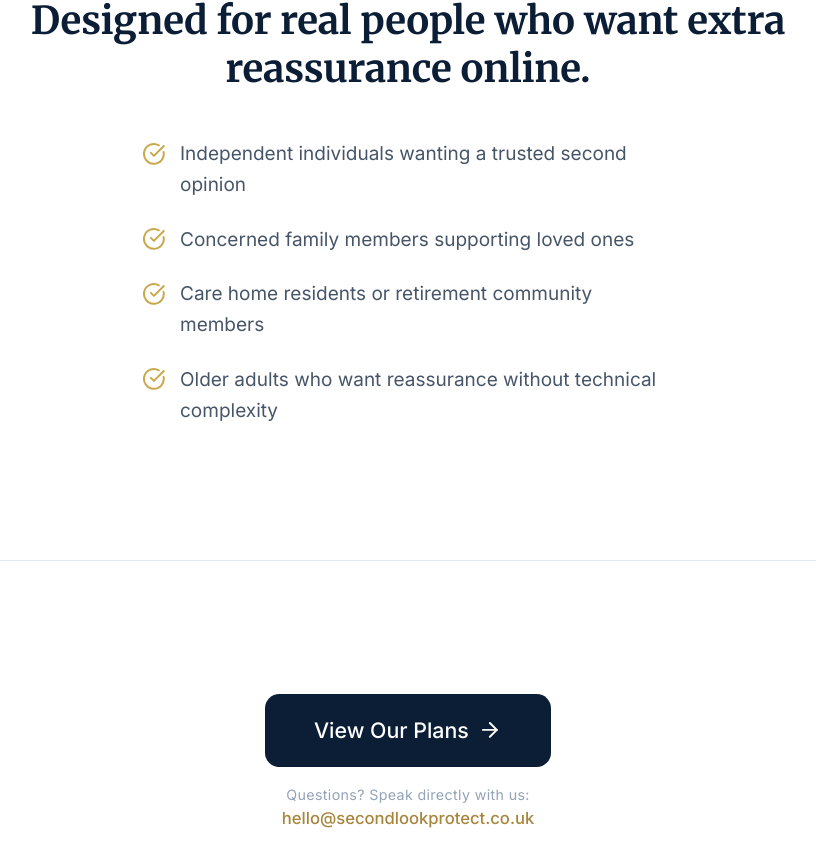
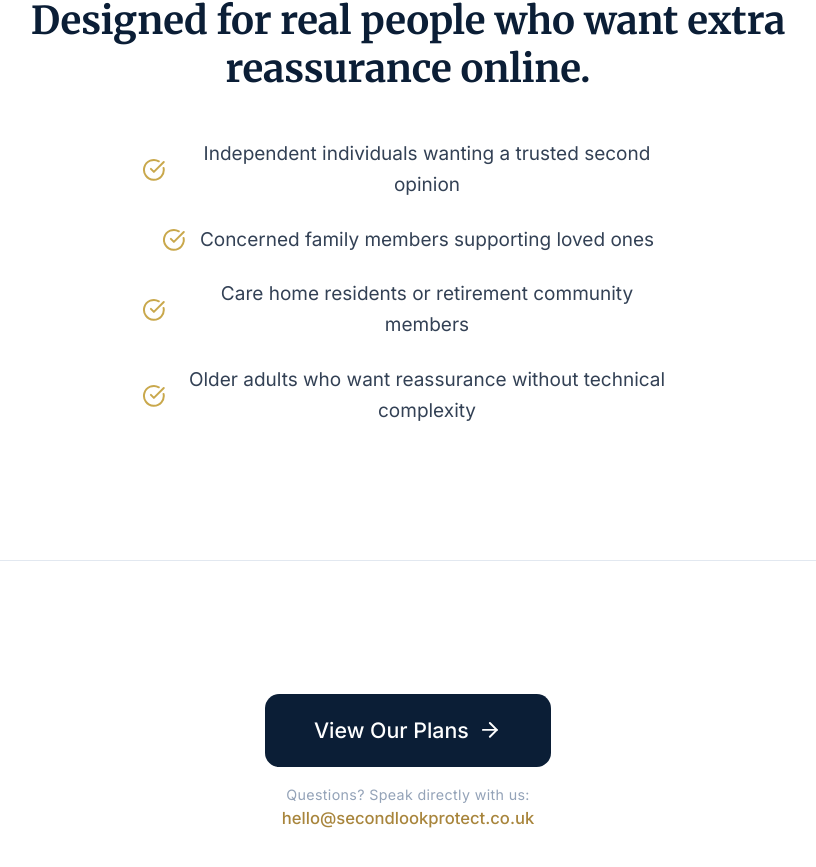
Before and after one commit to krowan444/Second-Look-Protect, a React (Vite) app: page / in a window 1280 px wide. Shown: the part 2553-3420 px from the top of the page, without its empty margins (232-1048 px from the left). Built offline with nearby package versions, Linux system fonts and the light colour scheme; no server answers.

Commit message:
Who This Is For: center list items, darken text to slate-700 for readability

```diff
--- a/src/App.tsx
+++ b/src/App.tsx
@@ -616,16 +616,16 @@ export default function App() {
             Designed for real people who want extra reassurance online.
           </h2>
 
-          <ul className="space-y-5 text-left max-w-md mx-auto" role="list">
+          <ul className="space-y-5 max-w-md mx-auto" role="list">
             {[
               'Independent individuals wanting a trusted second opinion',
               'Concerned family members supporting loved ones',
               'Care home residents or retirement community members',
               'Older adults who want reassurance without technical complexity',
             ].map((item) => (
-              <li key={item} className="flex items-start gap-3">
-                <CheckCircle className="w-5 h-5 text-[#C9A84C] shrink-0 mt-0.5" aria-hidden="true" />
-                <span className="text-slate-600 text-base leading-relaxed">{item}</span>
+              <li key={item} className="flex items-center justify-center gap-3">
+                <CheckCircle className="w-5 h-5 text-[#C9A84C] shrink-0" aria-hidden="true" />
+                <span className="text-slate-700 text-base leading-relaxed">{item}</span>
               </li>
             ))}
           </ul>
```
